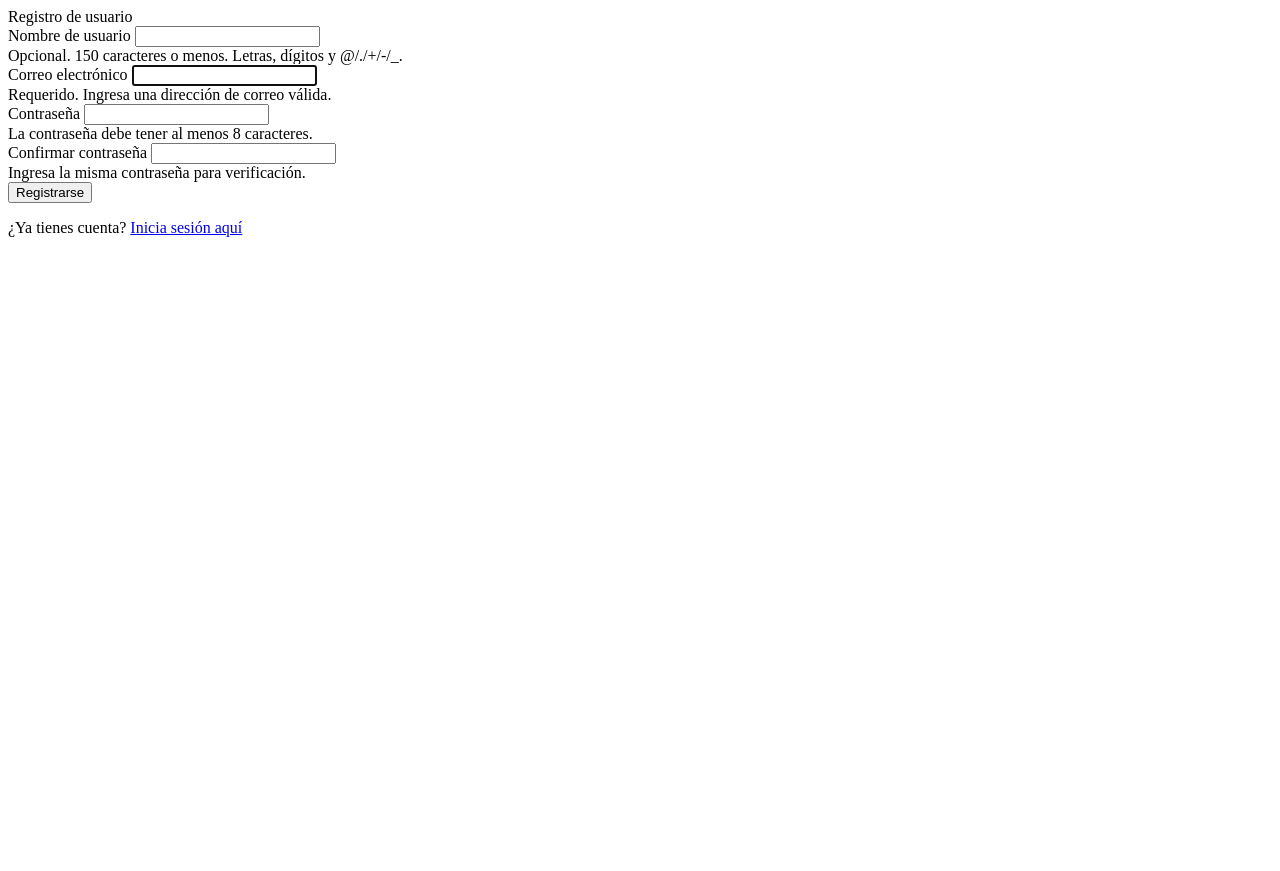
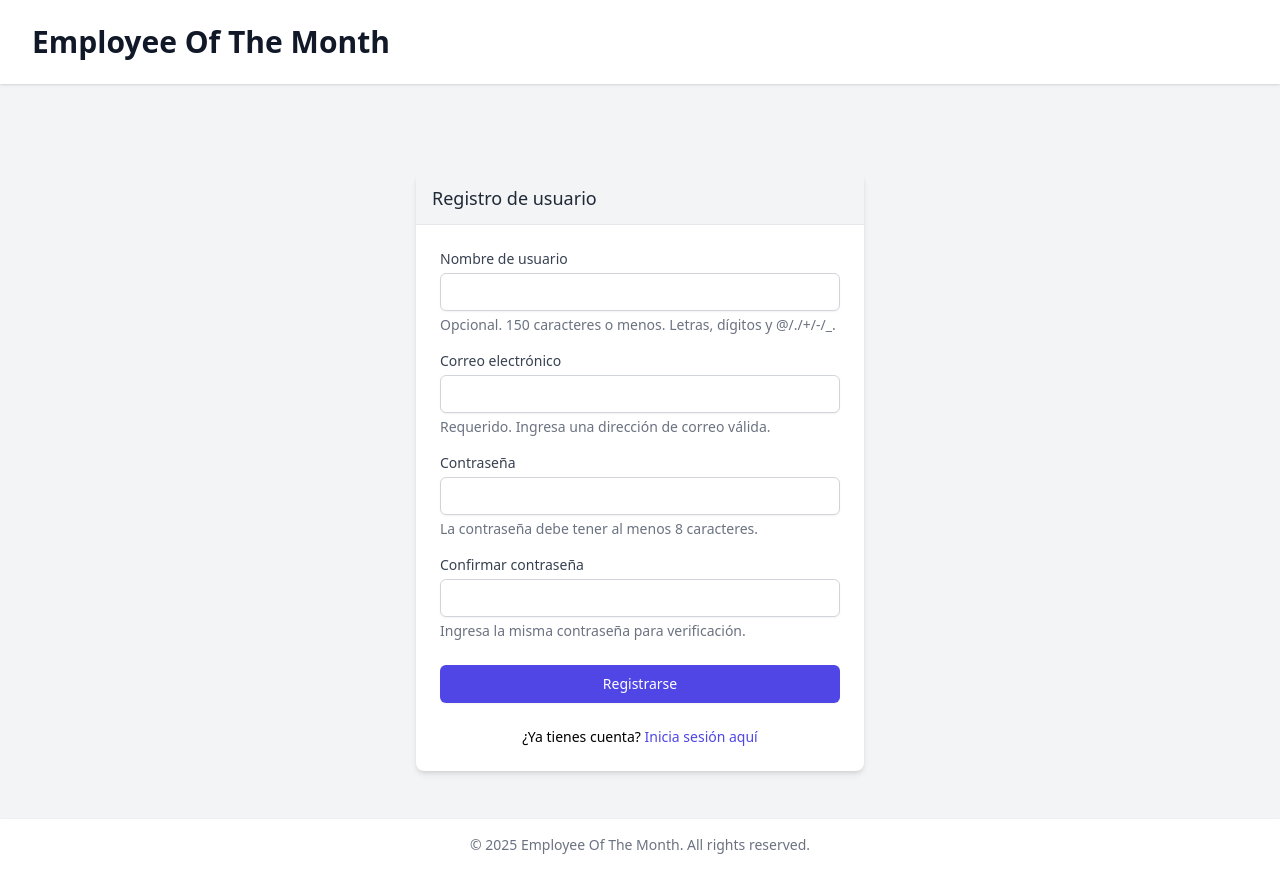
Before and after one commit to salog0d/EmployeeOfTheMonth, a Django app: page /auth/signup/ in a window 1280 px wide. Before the commit the page ends 237 px from the top, so only its background shows below. Run offline with Django 5.2, Linux system fonts and the light colour scheme; some libraries are stand-ins or nearby versions.

```diff
--- a/custom_auth/templates/account/signup.html
+++ b/custom_auth/templates/account/signup.html
@@ -1,13 +1,15 @@
+{% extends 'base.html' %}
+
 {% block content %}
-<div class="container mt-5">
-  <div class="row justify-content-center">
-    <div class="col-md-6">
-      <div class="card">
-        <div class="card-header">Registro de usuario</div>
-        <div class="card-body">
+<div class="max-w-md mx-auto mt-10">
+  <div class="bg-white rounded-lg shadow-md overflow-hidden">
+    <div class="bg-gray-100 px-4 py-3 border-b border-gray-200">
+      <h2 class="text-lg font-medium text-gray-800">Registro de usuario</h2>
+    </div>
+    <div class="px-4 py-5 sm:p-6">
       {% if messages %}
         {% for message in messages %}
-              <div class="alert alert-{% if message.tags == 'error' %}danger{% else %}{{ message.tags }}{% endif %}" role="alert">
+          <div class="mb-4 p-4 rounded-md {% if message.tags == 'error' %}bg-red-50 border border-red-300 text-red-800{% elif message.tags == 'success' %}bg-green-50 border border-green-300 text-green-800{% elif message.tags == 'info' %}bg-blue-50 border border-blue-300 text-blue-800{% elif message.tags == 'warning' %}bg-yellow-50 border border-yellow-300 text-yellow-800{% endif %}" role="alert">
             {{ message }}
           </div>
         {% endfor %}
@@ -15,45 +17,47 @@
 
       <form method="post">
         {% csrf_token %}
-            <div class="mb-3">
-              <label for="{{ form.username.id_for_label }}" class="form-label">Nombre de usuario</label>
-              {{ form.username }}
+        <div class="mb-4">
+          <label for="{{ form.username.id_for_label }}" class="block text-sm font-medium text-gray-700 mb-1">Nombre de usuario</label>
+          <input type="text" name="{{ form.username.name }}" id="{{ form.username.id_for_label }}" {% if form.username.value %}value="{{ form.username.value }}"{% endif %} class="mt-1 block w-full px-3 py-2 border border-gray-300 rounded-md shadow-sm focus:outline-none focus:ring-indigo-500 focus:border-indigo-500 sm:text-sm" required>
           {% if form.username.errors %}
-                <div class="text-danger">{{ form.username.errors }}</div>
+            <div class="text-red-600 text-sm mt-1">{{ form.username.errors }}</div>
           {% endif %}
-              <div class="form-text">{{ form.username.help_text }}</div>
+          <p class="mt-1 text-sm text-gray-500">{{ form.username.help_text }}</p>
         </div>
-            <div class="mb-3">
-              <label for="{{ form.email.id_for_label }}" class="form-label">Correo electrónico</label>
-              {{ form.email }}
+        <div class="mb-4">
+          <label for="{{ form.email.id_for_label }}" class="block text-sm font-medium text-gray-700 mb-1">Correo electrónico</label>
+          <input type="email" name="{{ form.email.name }}" id="{{ form.email.id_for_label }}" {% if form.email.value %}value="{{ form.email.value }}"{% endif %} class="mt-1 block w-full px-3 py-2 border border-gray-300 rounded-md shadow-sm focus:outline-none focus:ring-indigo-500 focus:border-indigo-500 sm:text-sm" required>
           {% if form.email.errors %}
-                <div class="text-danger">{{ form.email.errors }}</div>
+            <div class="text-red-600 text-sm mt-1">{{ form.email.errors }}</div>
           {% endif %}
-              <div class="form-text">{{ form.email.help_text }}</div>
+          <p class="mt-1 text-sm text-gray-500">{{ form.email.help_text }}</p>
         </div>
-            <div class="mb-3">
-              <label for="{{ form.password1.id_for_label }}" class="form-label">Contraseña</label>
-              {{ form.password1 }}
+        <div class="mb-4">
+          <label for="{{ form.password1.id_for_label }}" class="block text-sm font-medium text-gray-700 mb-1">Contraseña</label>
+          <input type="password" name="{{ form.password1.name }}" id="{{ form.password1.id_for_label }}" class="mt-1 block w-full px-3 py-2 border border-gray-300 rounded-md shadow-sm focus:outline-none focus:ring-indigo-500 focus:border-indigo-500 sm:text-sm" required>
           {% if form.password1.errors %}
-                <div class="text-danger">{{ form.password1.errors }}</div>
+            <div class="text-red-600 text-sm mt-1">{{ form.password1.errors }}</div>
           {% endif %}
-              <div class="form-text">{{ form.password1.help_text }}</div>
+          <p class="mt-1 text-sm text-gray-500">{{ form.password1.help_text }}</p>
         </div>
-            <div class="mb-3">
-              <label for="{{ form.password2.id_for_label }}" class="form-label">Confirmar contraseña</label>
-              {{ form.password2 }}
+        <div class="mb-6">
+          <label for="{{ form.password2.id_for_label }}" class="block text-sm font-medium text-gray-700 mb-1">Confirmar contraseña</label>
+          <input type="password" name="{{ form.password2.name }}" id="{{ form.password2.id_for_label }}" class="mt-1 block w-full px-3 py-2 border border-gray-300 rounded-md shadow-sm focus:outline-none focus:ring-indigo-500 focus:border-indigo-500 sm:text-sm" required>
           {% if form.password2.errors %}
-                <div class="text-danger">{{ form.password2.errors }}</div>
+            <div class="text-red-600 text-sm mt-1">{{ form.password2.errors }}</div>
           {% endif %}
-              <div class="form-text">{{ form.password2.help_text }}</div>
+          <p class="mt-1 text-sm text-gray-500">{{ form.password2.help_text }}</p>
         </div>
-            <button type="submit" class="btn btn-primary">Registrarse</button>
+        <div>
+          <button type="submit" class="w-full flex justify-center py-2 px-4 border border-transparent rounded-md shadow-sm text-sm font-medium text-white bg-indigo-600 hover:bg-indigo-700 focus:outline-none focus:ring-2 focus:ring-offset-2 focus:ring-indigo-500">
+            Registrarse
+          </button>
+        </div>
       </form>
 
-          <div class="mt-3">
-            ¿Ya tienes cuenta? <a href="{% url 'login' %}">Inicia sesión aquí</a>
-          </div>
-        </div>
+      <div class="mt-6 text-center text-sm">
+        ¿Ya tienes cuenta? <a href="{% url 'login' %}" class="font-medium text-indigo-600 hover:text-indigo-500">Inicia sesión aquí</a>
       </div>
     </div>
   </div>
--- /dev/null
+++ b/custom_auth/templates/base.html
@@ -0,0 +1,54 @@
+<!DOCTYPE html>
+<html lang="en">
+<head>
+    <meta charset="UTF-8">
+    <meta name="viewport" content="width=device-width, initial-scale=1.0">
+    <title>Employee Of The Month</title>
+
+    <!-- Tailwind CSS via CDN -->
+    <script src="https://cdn.tailwindcss.com"></script>
+
+    <!-- Optional: Add your custom Tailwind configuration -->
+    <script>
+        tailwind.config = {
+            theme: {
+                extend: {
+                    colors: {
+                        // Add your custom colors here
+                    }
+                }
+            }
+        }
+    </script>
+
+    <!-- Optional: Add your custom CSS -->
+    <style type="text/tailwindcss">
+        @layer components {
+            /* Add your custom components here */
+        }
+    </style>
+
+    {% block extra_head %}{% endblock %}
+</head>
+<body class="bg-gray-100 min-h-screen">
+    <header class="bg-white shadow">
+        <div class="max-w-7xl mx-auto py-6 px-4 sm:px-6 lg:px-8">
+            <h1 class="text-3xl font-bold text-gray-900">Employee Of The Month</h1>
+        </div>
+    </header>
+
+    <main class="max-w-7xl mx-auto py-6 sm:px-6 lg:px-8">
+        <div class="px-4 py-6 sm:px-0">
+            {% block content %}{% endblock %}
+        </div>
+    </main>
+
+    <footer class="bg-white shadow mt-auto">
+        <div class="max-w-7xl mx-auto py-4 px-4 sm:px-6 lg:px-8">
+            <p class="text-center text-gray-500 text-sm">© {% now "Y" %} Employee Of The Month. All rights reserved.</p>
+        </div>
+    </footer>
+
+    {% block extra_body %}{% endblock %}
+</body>
+</html>
```
Also changed, not shown: custom_auth/templates/account/dashboard.html (+28 -35 lines), custom_auth/templates/account/login.html (+24 -20 lines), custom_auth/templates/account/verification_email.html (+50 -6 lines), db.sqlite3 (deleted). Lines whose indentation alone changed are shown as unchanged.
